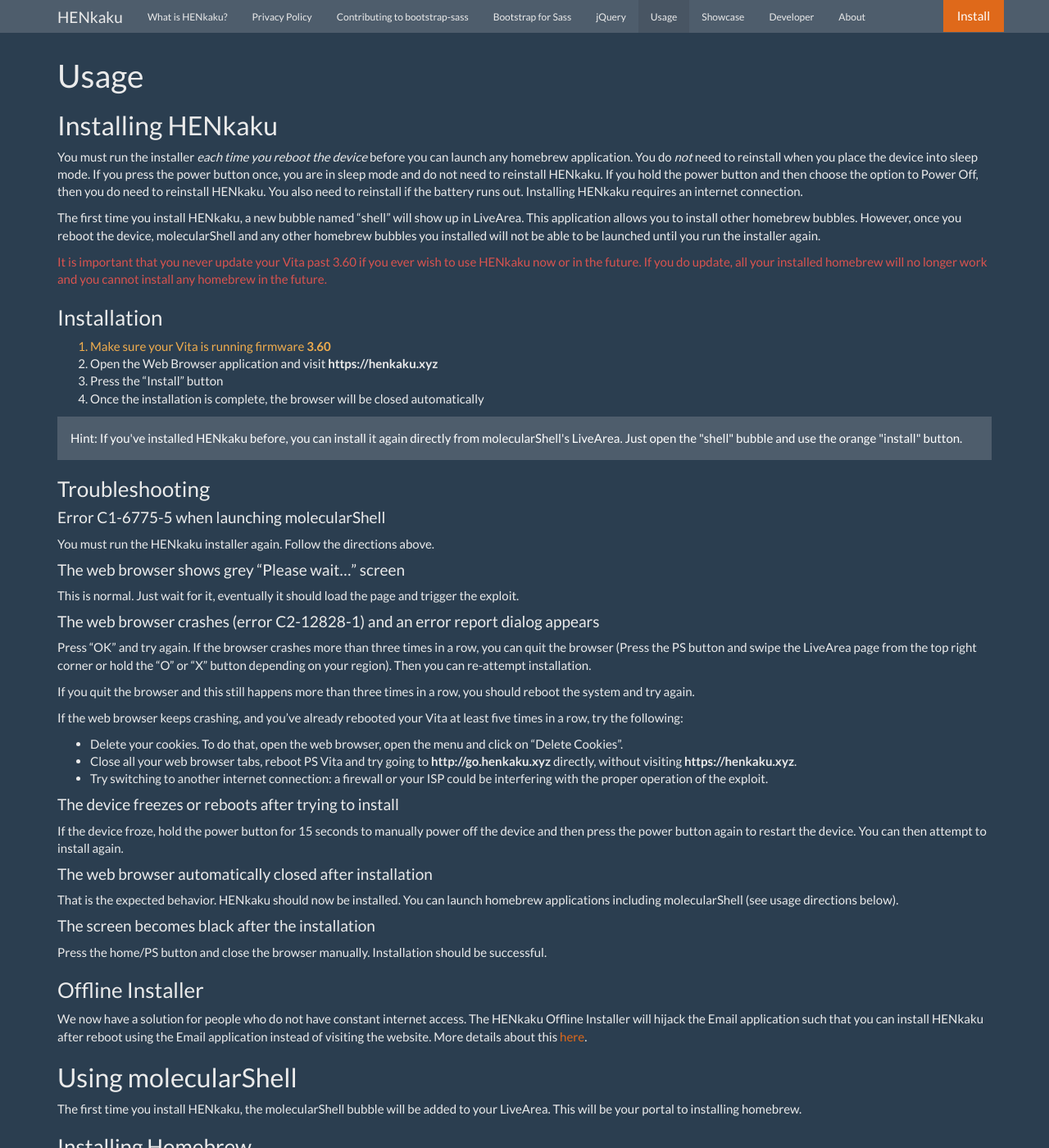
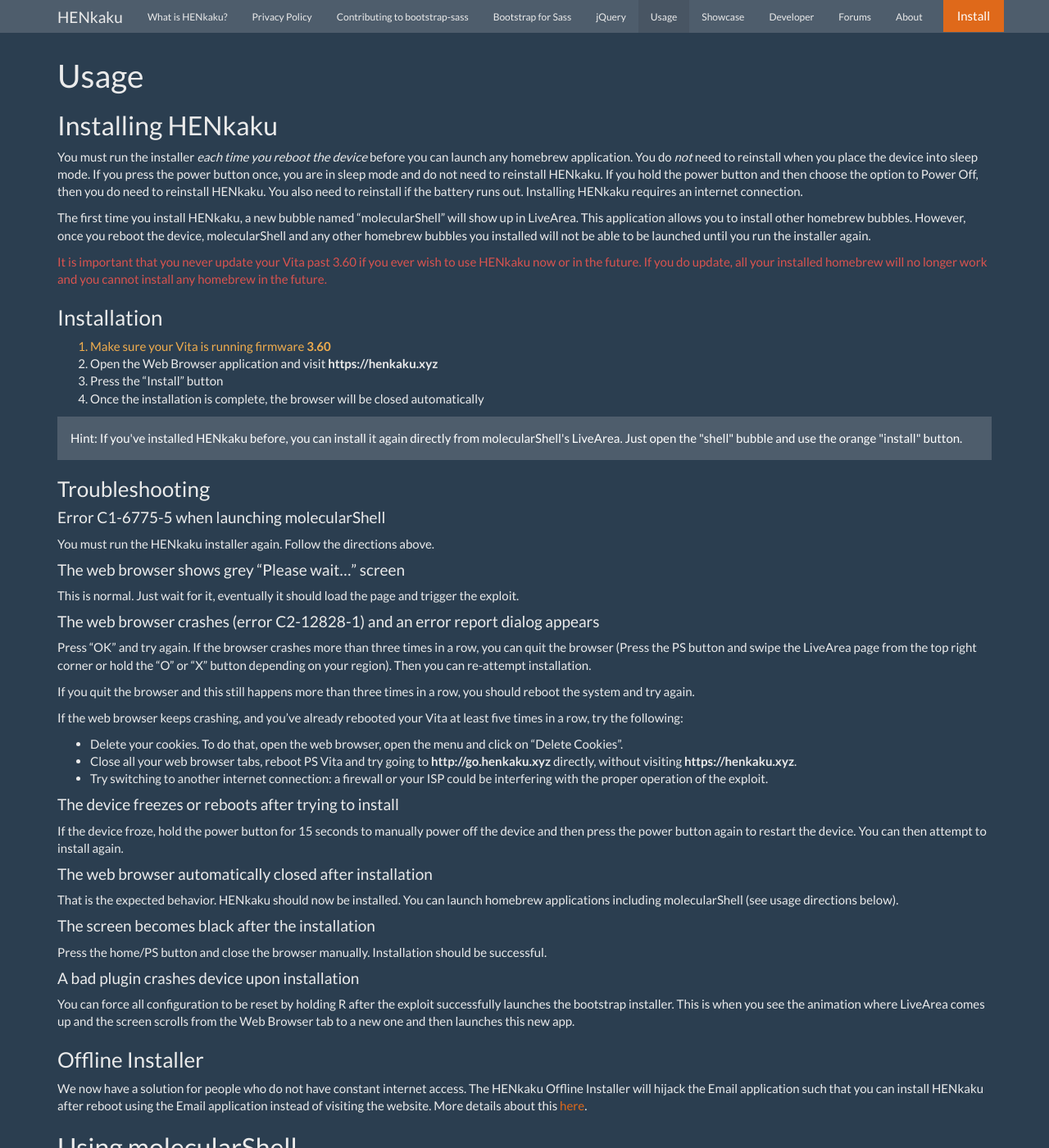
Before and after one commit to henkaku/henkaku.github.io, a Jekyll site: the page built from usage.md, in a window 1280 px wide and 1400 px high. Shown: the whole window at 82% size. Built offline with Jekyll 4.4.1, drawn with Linux system fonts in a browser that asks for light colours; some of the changed text lies outside the part shown.

Commit message:
Updated site for taiHENkaku

```diff
--- a/_config.yml
+++ b/_config.yml
@@ -30,3 +30,6 @@
   # on a typical twitter bootstrap stats are :
   # nested 138,7kB, compact 129,1kB, expanded 135,9 kB, compressed 122,4 kB
   style: compressed
+
+gems:
+  - jekyll-redirect-from
--- a/usage.md
+++ b/usage.md
@@ -9,7 +9,7 @@
 -------------------------------------------------------------------------------
 You must run the installer *each time you reboot the device* before you can launch any homebrew application. You do *not* need to reinstall when you place the device into sleep mode. If you press the power button once, you are in sleep mode and do not need to reinstall HENkaku. If you hold the power button and then choose the option to Power Off, then you do need to reinstall HENkaku. You also need to reinstall if the battery runs out. Installing HENkaku requires an internet connection.
 
-The first time you install HENkaku, a new bubble named "shell" will show up in LiveArea. This application allows you to install other homebrew bubbles. However, once you reboot the device, molecularShell and any other homebrew bubbles you installed will not be able to be launched until you run the installer again.
+The first time you install HENkaku, a new bubble named "molecularShell" will show up in LiveArea. This application allows you to install other homebrew bubbles. However, once you reboot the device, molecularShell and any other homebrew bubbles you installed will not be able to be launched until you run the installer again.
 
 {: .text-danger}
 It is important that you never update your Vita past 3.60 if you ever wish to use HENkaku now or in the future. If you do update, all your installed homebrew will no longer work and you cannot install any homebrew in the future.
@@ -58,6 +58,10 @@
 
 Press the home/PS button and close the browser manually. Installation should be successful.
 
+#### A bad plugin crashes device upon installation
+
+You can force all configuration to be reset by holding R after the exploit successfully launches the bootstrap installer. This is when you see the animation where LiveArea comes up and the screen scrolls from the Web Browser tab to a new one and then launches this new app.
+
 ### Offline Installer
 
 We now have a solution for people who do not have constant internet access. The HENkaku Offline Installer will hijack the Email application such that you can install HENkaku after reboot using the Email application instead of visiting the website. More details about this [here](/showcase/#/homebrew/0-offline).
@@ -88,6 +92,9 @@
 
 Check if you have a firewall on the host computer. Also make sure you're on the same network as the host.
 
+#### Not all files/devices are shown
+
+You need to enable unsafe homebrew mode. Open molecularShell and press Start. Then choose the option to enable unsafe homebrew. Back out of the menu, quit molecularShell, and relaunch it again.
 
 Running Homebrew
 -------------------------------------------------------------------------------
```
Also changed, not shown: about.md (+1 -1 lines), changes.md (+6 -0 lines), forums.md (added, +8 -0 lines).
